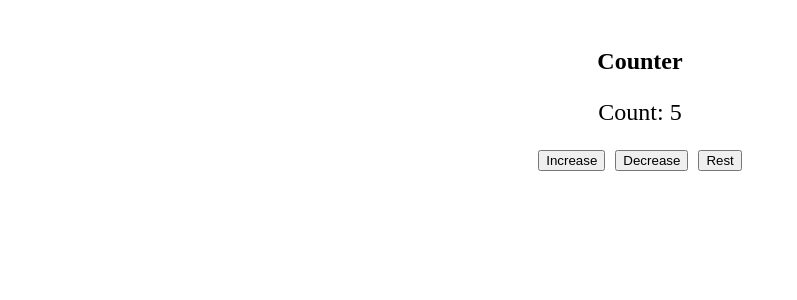
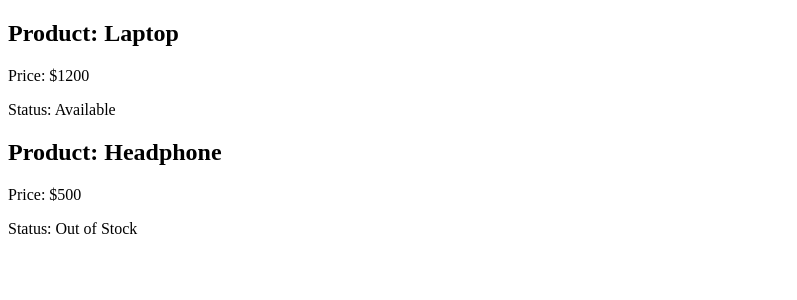
Before and after one commit to mehdijeyranii/React-props, a React (Vite) app: page / in a window 1280 px wide. Shown: the top 300 px of the page, without its empty margins (0-797 px from the left). Built offline with nearby package versions, Linux system fonts and the light colour scheme.

Commit message:
Add ProductCard component to display product details

```diff
--- a/src/App.tsx
+++ b/src/App.tsx
@@ -1,30 +1,17 @@
-import { useState } from "react";
+interface Props {
+  title: string;
+  price: number;
+  inStock: boolean;
+}
 
-const Counter = ({ initialCount }: { initialCount: number }) => {
-  const [count, setCount] = useState(initialCount);
-
-  const handleIncrease = () => setCount((prev) => prev + 1);
-  const handleDecrease = () => setCount((prev) => (prev > 0 ? prev - 1 : 0));
-  const handleRest = () => setCount(initialCount);
+const ProductCard = (props: Props) => {
+  const { title, price, inStock } = props;
 
   return (
-    <div style={{ textAlign: "center", padding: "20px" }}>
-      <h2>Counter</h2>
-      <p style={{ fontSize: "24px" }}>Count: {count}</p>
-      <div
-        style={{
-          display: "flex",
-          justifyContent: "center",
-          alignItems: "center",
-          gap: "10px",
-        }}
-      >
-        <button onClick={handleIncrease}>Increase</button>
-        <button onClick={handleDecrease} disabled={count === 0}>
-          Decrease
-        </button>
-        <button onClick={handleRest}>Rest</button>
-      </div>
+    <div>
+      <h2>Product: {title}</h2>
+      <p>Price: ${price}</p>
+      <p>Status: {inStock ? "Available" : "Out of Stock"}</p>
     </div>
   );
 };
@@ -32,7 +19,8 @@ const Counter = ({ initialCount }: { initialCount: number }) => {
 const App = () => {
   return (
     <div>
-      <Counter initialCount={5} />
+      <ProductCard title="Laptop" price={1200} inStock={true} />
+      <ProductCard title="Headphone" price={500} inStock={false} />
     </div>
   );
 };
```
